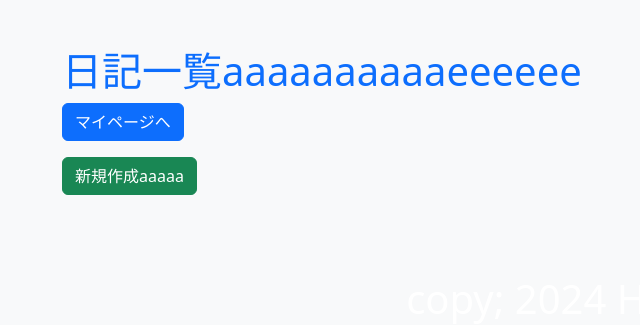
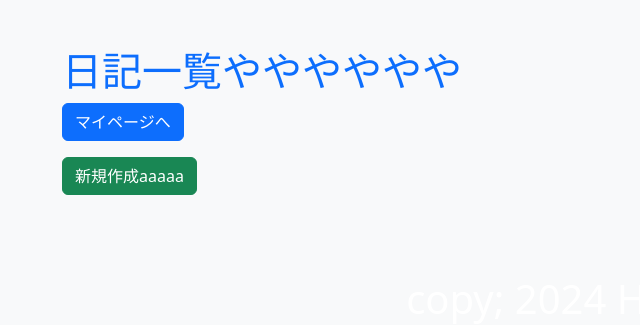
Before and after one commit to kai193/EC, a PHP site: page / in a window 1280 px wide. Shown: the part 87-412 px from the top of the page, without its empty margins (20-660 px from the left). Run offline with PHP 8.4, Linux system fonts and the light colour scheme; data that the repository does not hold is empty.

Commit message:
kaetayo２

```diff
--- a/index.php
+++ b/index.php
@@ -9,7 +9,7 @@ $diaries = $diaryData->getAll();
     <link href="https://cdn.jsdelivr.net/npm/bootstrap@5.3.0/dist/css/bootstrap.min.css" rel="stylesheet" integrity="sha384-9ndCyUaIbzAi2FUVXJi0CjmCapSmO7SnpJef0486qhLnuZ2cdeRhO02iuK6FUUVM" crossorigin="anonymous">
     <body class="bg-light">
         <div class="container mt-5">
-            <h1 class="text-primary">日記一覧aaaaaaaaaaeeeeee</h1>
+            <h1 class="text-primary">日記一覧やややややや</h1>
             <div class="mb-3">
                 <a href="./my-page.php" class="btn btn-primary">マイページへ</a>
             </div>
```
